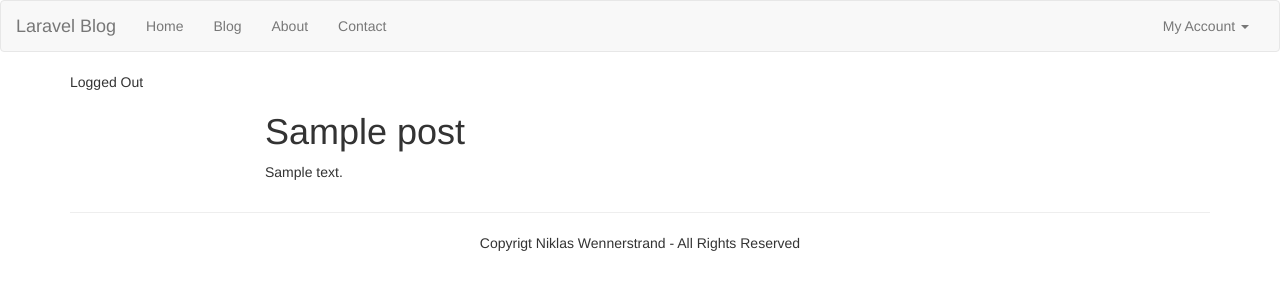
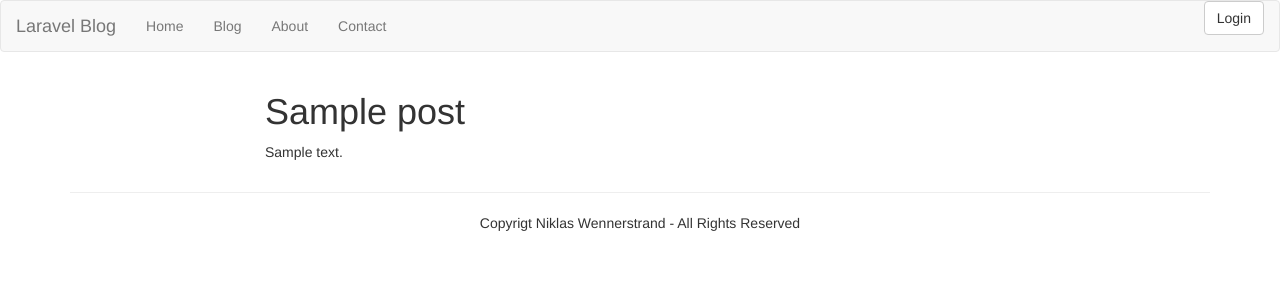
Before and after one commit to CreoNic/laravel-web-dev, a Laravel app: template resources/views/blog/single.blade.php in a window 1280 px wide. Shown: the top 300 px of the page. Run offline with Laravel 8, Linux system fonts and the light colour scheme; the template is opened without the code that fills it: most values are stand-ins (such as "Sample title", 1, 10 or a date in 2020); settings files or empty folders that the repository lacks are supplied; some libraries are stand-ins or nearby versions.

Commit message:
Made right sidbar menu support login/logout

```diff
--- a/app/Http/routes.php
+++ b/app/Http/routes.php
@@ -11,9 +11,9 @@
 |
 */
 // Authentication routes
-Route::get('auth/login', 'Auth\AuthController@getLogin');
+Route::get('auth/login', ['as' => 'login', 'uses' => 'Auth\AuthController@getLogin']);
 Route::post('auth/login', 'Auth\AuthController@postLogin');
-Route::get('auth/logout', 'Auth\AuthController@logout');
+Route::get('auth/logout', ['as' => 'logout', 'uses' => 'Auth\AuthController@logout']);
 
 // Registration routes
 Route::get('auth/register', 'Auth\AuthController@getRegister');
--- a/resources/views/main.blade.php
+++ b/resources/views/main.blade.php
@@ -11,7 +11,7 @@
     <div class="container">
       @include('partials._messages')
 
-      {{ Auth::check() ? "Logged In" :"Logged Out" }}
+
       @yield('content')
 
       @include('partials._footer')
--- a/resources/views/partials/_nav.blade.php
+++ b/resources/views/partials/_nav.blade.php
@@ -21,16 +21,18 @@
         <li class="{{ Request::is('contact') ? "active" : ""}}"><a href="/contact">Contact</a></li>
       </ul>
       <ul class="nav navbar-nav navbar-right">
+        @if (Auth::check())
         <li class="dropdown">
-          <a href="#" class="dropdown-toggle" data-toggle="dropdown" role="button" aria-haspopup="true" aria-expanded="false">My Account <span class="caret"></span></a>
+          <a href="#" class="dropdown-toggle" data-toggle="dropdown" role="button" aria-haspopup="true" aria-expanded="false">Hello {{ Auth::user()->name }} <span class="caret"></span></a>
           <ul class="dropdown-menu">
             <li><a href="{{ route('posts.index') }}">Posts</a></li>
-            <li><a href="#">Another action</a></li>
-            <li><a href="#">Something else here</a></li>
             <li role="separator" class="divider"></li>
-            <li><a href="#">Logout</a></li>
+            <li><a href="{{ route('logout') }}">Logout</a></li>
           </ul>
         </li>
+        @else
+          <a href="{{ route('login') }}" class="btn btn-default">Login</a>
+        @endif
       </ul>
     </div><!-- /.navbar-collapse -->
   </div><!-- /.container-fluid -->
```
